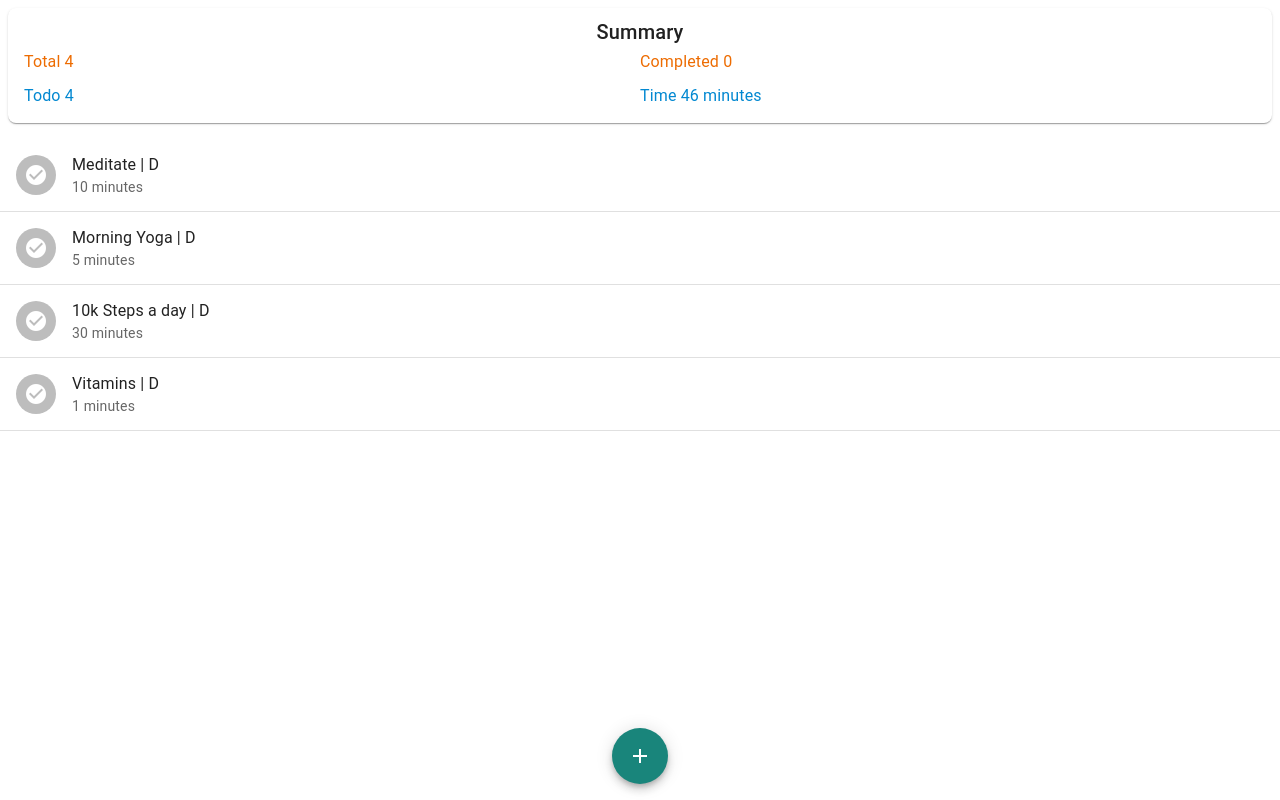
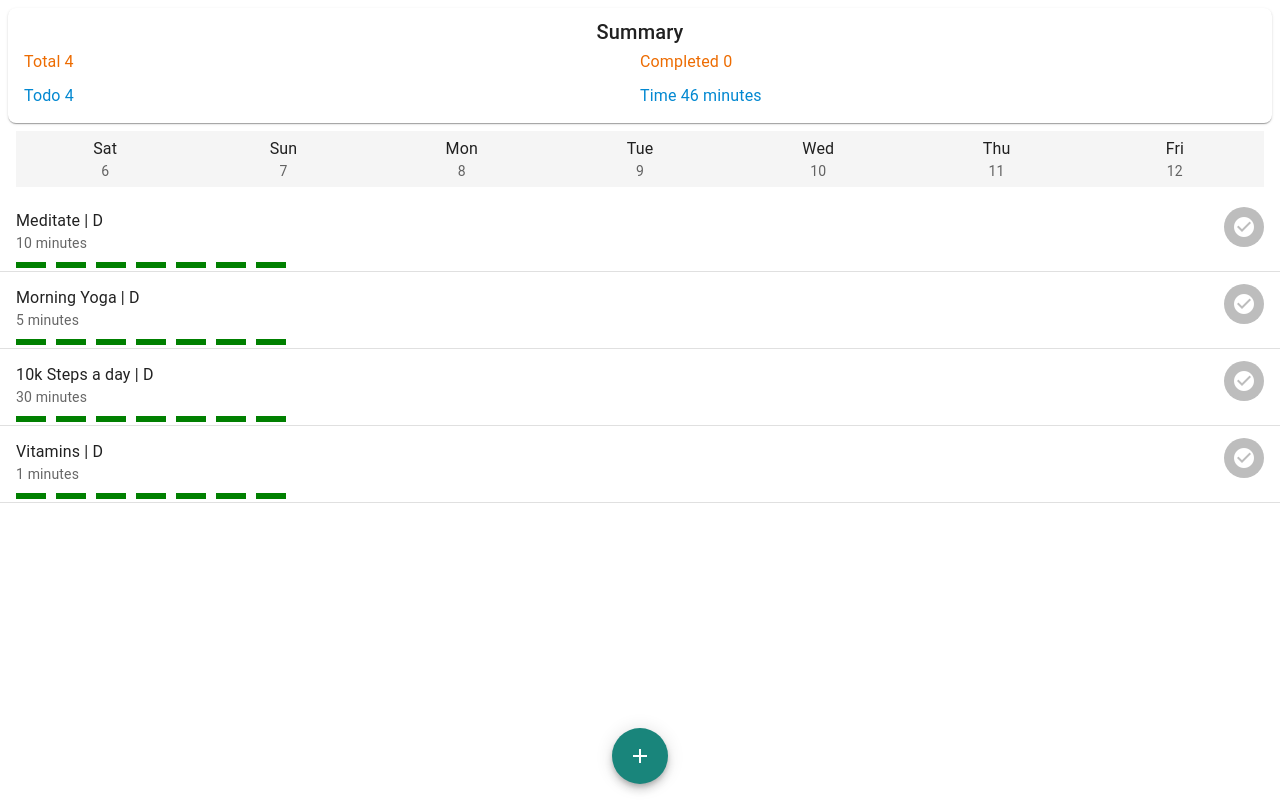
Before and after one commit to Plesin/habit-tracker, a React (Vite) app: page / in a window 1280 px wide. Built offline with nearby package versions, Linux system fonts and the light colour scheme.

Commit message:
show last 7 days timeline and completed state

```diff
--- a/package.json
+++ b/package.json
@@ -14,6 +14,7 @@
     "@emotion/styled": "11.11.0",
     "@mui/icons-material": "5.11.16",
     "@mui/material": "5.13.0",
+    "date-fns": "2.30.0",
     "react": "^18.2.0",
     "react-dom": "^18.2.0",
     "recoil": "0.7.7"
--- a/src/HabitList.tsx
+++ b/src/HabitList.tsx
@@ -7,12 +7,12 @@ import Avatar from '@mui/material/Avatar'
 import Icon from '@mui/material/Icon'
 import Divider from '@mui/material/Divider'
 import { useRecoilValue, useSetRecoilState } from 'recoil'
-import { habitsState } from './state'
-
-import Summary from './Summary'
+import { habitsState, last7DaysState } from './state'
+import { format } from 'date-fns'
 
 export default function InsetDividers() {
   const items = useRecoilValue(habitsState)
+  const last7Days = useRecoilValue(last7DaysState)
   const setHabitsState = useSetRecoilState(habitsState)
   const toggleCompleted = (id: number) => {
     setHabitsState((oldHabits) => {
@@ -29,8 +29,6 @@ export default function InsetDividers() {
   }
 
   return (
-    <>
-      <Summary />
     <List
       sx={{
         width: '100%',
@@ -39,8 +37,20 @@ export default function InsetDividers() {
       {items.map((item) => {
         const color = item.completed ? 'success.main' : 'text.grey'
         return (
-            <Box key={item.id}>
-              <ListItem>
+          <>
+            <Box
+              key={item.id}
+              sx={{
+                display: 'flex',
+                alignItems: 'center',
+              }}
+            >
+              <ListItem sx={{ pb: 0 }}>
+                <ListItemText
+                  primary={`${item.name} | ${item.repeat}`}
+                  secondary={`${item.duration} minutes`}
+                />
+              </ListItem>
               <ListItemAvatar>
                 <Avatar
                   onClick={() => toggleCompleted(item.id)}
@@ -49,16 +59,34 @@ export default function InsetDividers() {
                   <Icon>{item.iconName}</Icon>
                 </Avatar>
               </ListItemAvatar>
-                <ListItemText
-                  primary={`${item.name} | ${item.repeat}`}
-                  secondary={`${item.duration} minutes`}
-                />
-              </ListItem>
+            </Box>
+            <Box
+              sx={{
+                padding: '0 16px',
+                margin: '3px 0',
+                display: 'flex',
+                gap: '10px',
+                flexDirection: 'row',
+                flex: 1,
+                justifyContent: 'start',
+              }}
+            >
+              {last7Days.map((item) => (
+                <Box
+                  sx={{
+                    gap: '10px',
+                    width: '30px',
+                    height: '6px',
+                    backgroundColor: 'green',
+                  }}
+                  title={format(item, 'eee d')}
+                ></Box>
+              ))}
+            </Box>
             <Divider variant="inset" component="li" sx={{ marginLeft: 0 }} />
-            </Box>
+          </>
         )
       })}
     </List>
-    </>
   )
 }
--- a/src/Home.tsx
+++ b/src/Home.tsx
@@ -3,6 +3,8 @@ import { Fab, Box } from '@mui/material'
 import AddIcon from '@mui/icons-material/Add'
 import HabitList from './HabitList'
 import HabitModal from './HabitModal'
+import Summary from './Summary'
+import Timeline from './Timeline'
 
 export default function Home() {
   const [open, setOpen] = useState(false)
@@ -13,6 +15,8 @@ export default function Home() {
 
   return (
     <>
+      <Summary />
+      <Timeline />
       <HabitList />
       <Box
         sx={{
--- /dev/null
+++ b/src/Timeline.tsx
@@ -0,0 +1,35 @@
+import List from '@mui/material/List'
+import ListItem from '@mui/material/ListItem'
+import ListItemText from '@mui/material/ListItemText'
+import { useRecoilValue } from 'recoil'
+import { format } from 'date-fns'
+
+import { last7DaysState } from './state'
+
+export default function Timeline() {
+  const last7Days = useRecoilValue(last7DaysState)
+  return (
+    <List
+      sx={{
+        padding: '0 16px',
+        display: 'flex',
+        flexDirection: 'row',
+        flex: 1,
+        justifyContent: 'center',
+      }}
+    >
+      {last7Days.map((day) => {
+        return (
+          <ListItem
+            sx={{ p: 0, textAlign: 'center', backgroundColor: 'grey.100' }}
+          >
+            <ListItemText
+              primary={`${format(day, 'eee')}`}
+              secondary={format(day, 'd')}
+            />
+          </ListItem>
+        )
+      })}
+    </List>
+  )
+}
--- a/src/state.ts
+++ b/src/state.ts
@@ -1,4 +1,5 @@
 import { atom } from 'recoil'
+import { subDays } from 'date-fns'
 
 export const habitsState = atom({
   key: 'habits',
@@ -49,3 +50,15 @@ export const habitsState = atom({
     },
   ],
 })
+
+const currentDate = new Date()
+const last7Days: (number | Date)[] = []
+for (let i = 6; i >= 0; i--) {
+  const date: number | Date = subDays(currentDate, i)
+  last7Days.push(date)
+}
+
+export const last7DaysState = atom({
+  key: 'last7Days',
+  default: last7Days,
+})
```
Also changed, not shown: 1 other file (tests, documents, lock files or other folders). Lines whose indentation alone changed are shown as unchanged.
